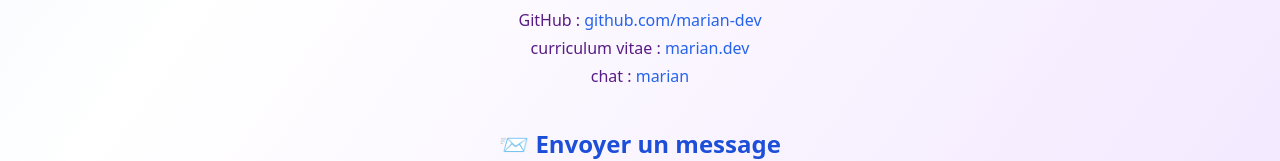
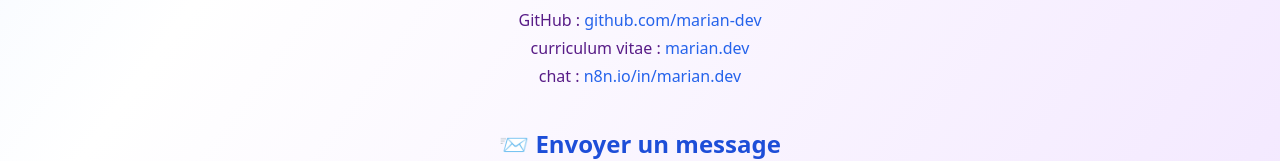
Before and after one commit to artemis62820/portgolio-testeur, a plain HTML site: page index.html in a window 1280 px wide. Shown: the part 1504-1665 px from the top of the page. Drawn offline with nearby package versions, Linux system fonts and the light colour scheme.

Commit message:
Update index.html

```diff
--- a/index.html
+++ b/index.html
@@ -101,7 +101,7 @@ Docker / CI-CD / Linux</div>
         <p>LinkedIn : <a href="https://www.linkedin.com/in/marian-artemis-b1a615172/" class="text-blue-600 dark:text-blue-400">linkedin.com/in/marian-dev</a></p>
         <p>GitHub : <a href="https://github.com/artemis62820" class="text-blue-600 dark:text-blue-400">github.com/marian-dev</a></p>
         <p> curriculum vitae : <a href="https://artemis62820.github.io/CV-inf/" class="text-blue-600 dark:text-blue-400">marian.dev</a></p>
-         <p> chat : <a href="https://artemisflore.app.n8n.cloud/webhook/53c136fe-3e77-4709-a143-fe82746dd8b6/chat" class="text-blue-600 dark:text-blue-400">marian</a></p>
+         <p> chat : <a href="https://artemisflore.app.n8n.cloud/webhook/53c136fe-3e77-4709-a143-fe82746dd8b6/chat" class="text-blue-600 dark:text-blue-400">n8n.io/in/marian.dev</a></p>
       </div
     </section>
 
```
